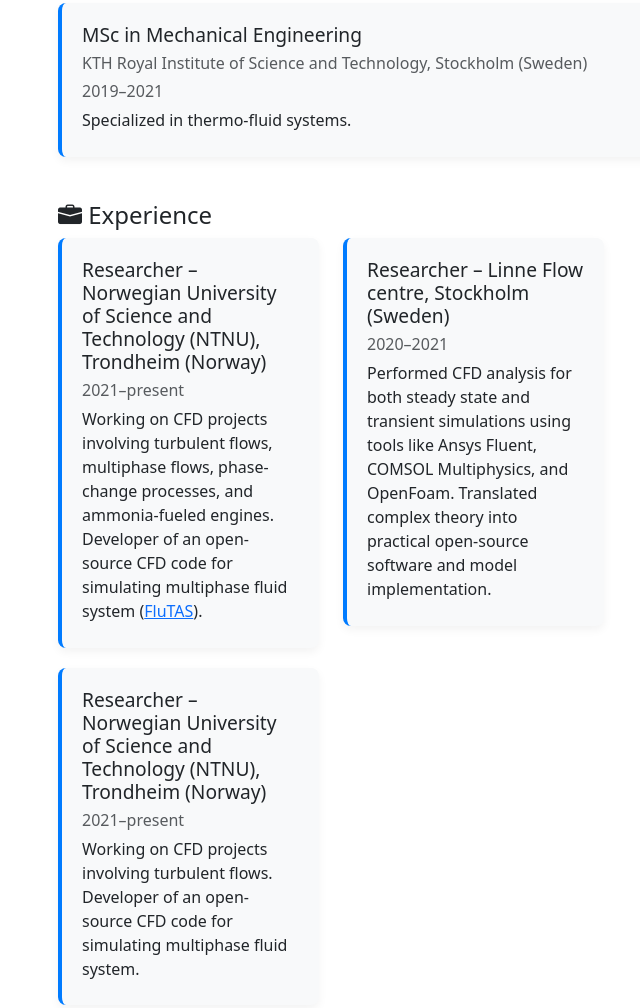
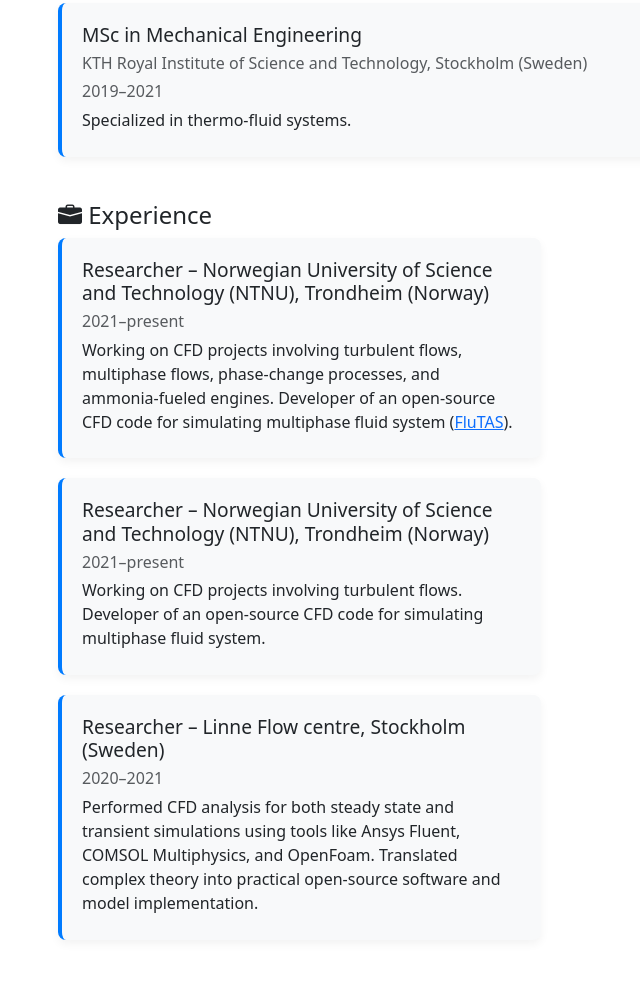
Before and after one commit to salar-zs/salar-zs.github.io, a plain HTML site: page index.html in a window 1280 px wide. Shown: the part 1213-2221 px from the top of the page, without its empty margins (24-664 px from the left). Drawn offline with nearby package versions, Linux system fonts and the light colour scheme.

Commit message:
Initial commit

```diff
--- a/index.html
+++ b/index.html
@@ -74,10 +74,10 @@
       </div>
 
       <!-- Experience -->
-      <div class="col-md-6 mb-4">
+      <div class="col-md-8 mb-4">
         <h4><i class="bi bi-briefcase-fill"></i> Experience</h4>
         <div class="row">
-          <div class="col-md-6">
+          <div class="col-md-8">
             <div class="timeline-card">
               <h5>Researcher – Norwegian University of Science and Technology (NTNU), Trondheim (Norway)</h5>
               <p class="text-muted">2021–present</p>
@@ -89,7 +89,7 @@
               <p>Working on CFD projects involving turbulent flows. Developer of an open-source CFD code for simulating multiphase fluid system.</p>
             </div>
           </div>
-          <div class="col-md-6">
+          <div class="col-md-8">
             <div class="timeline-card">
               <h5>Researcher – Linne Flow centre, Stockholm (Sweden)</h5>
               <p class="text-muted">2020–2021</p>
```
